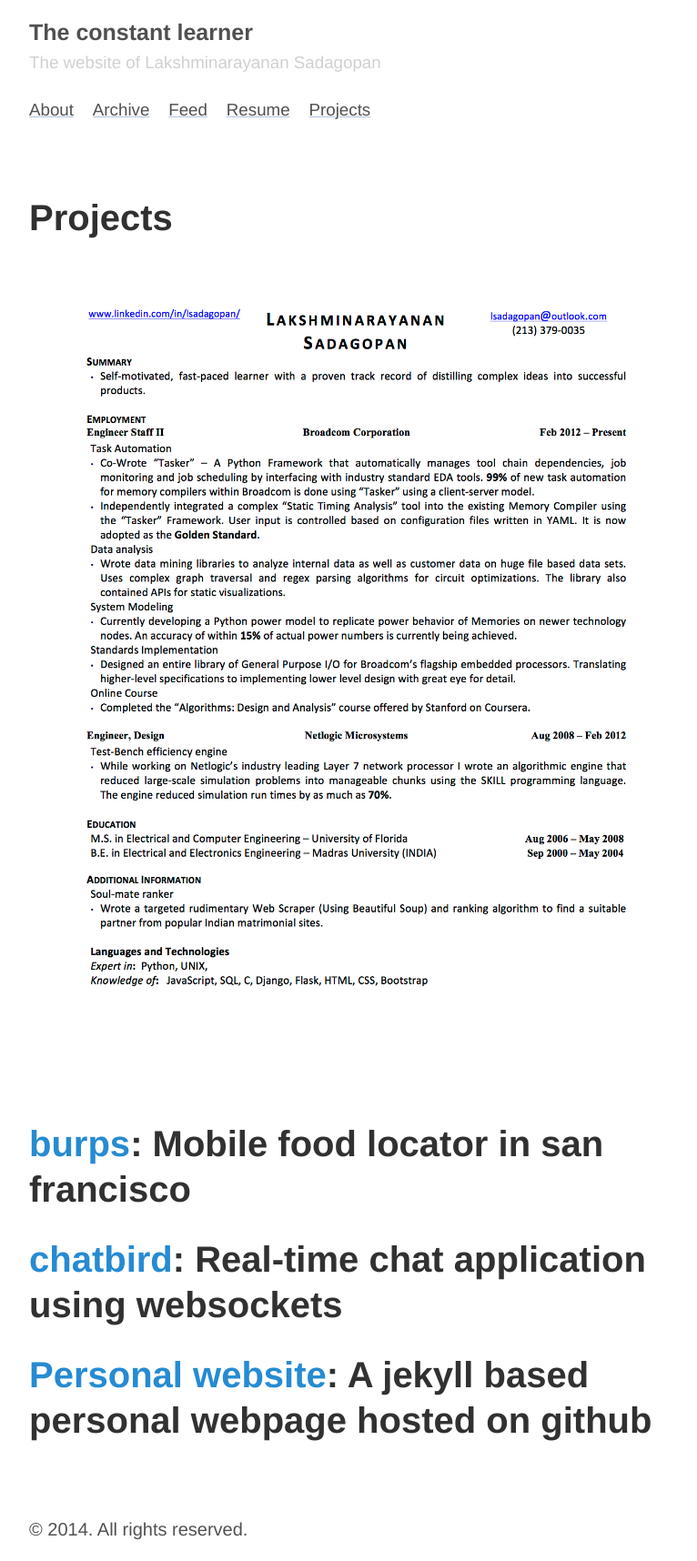
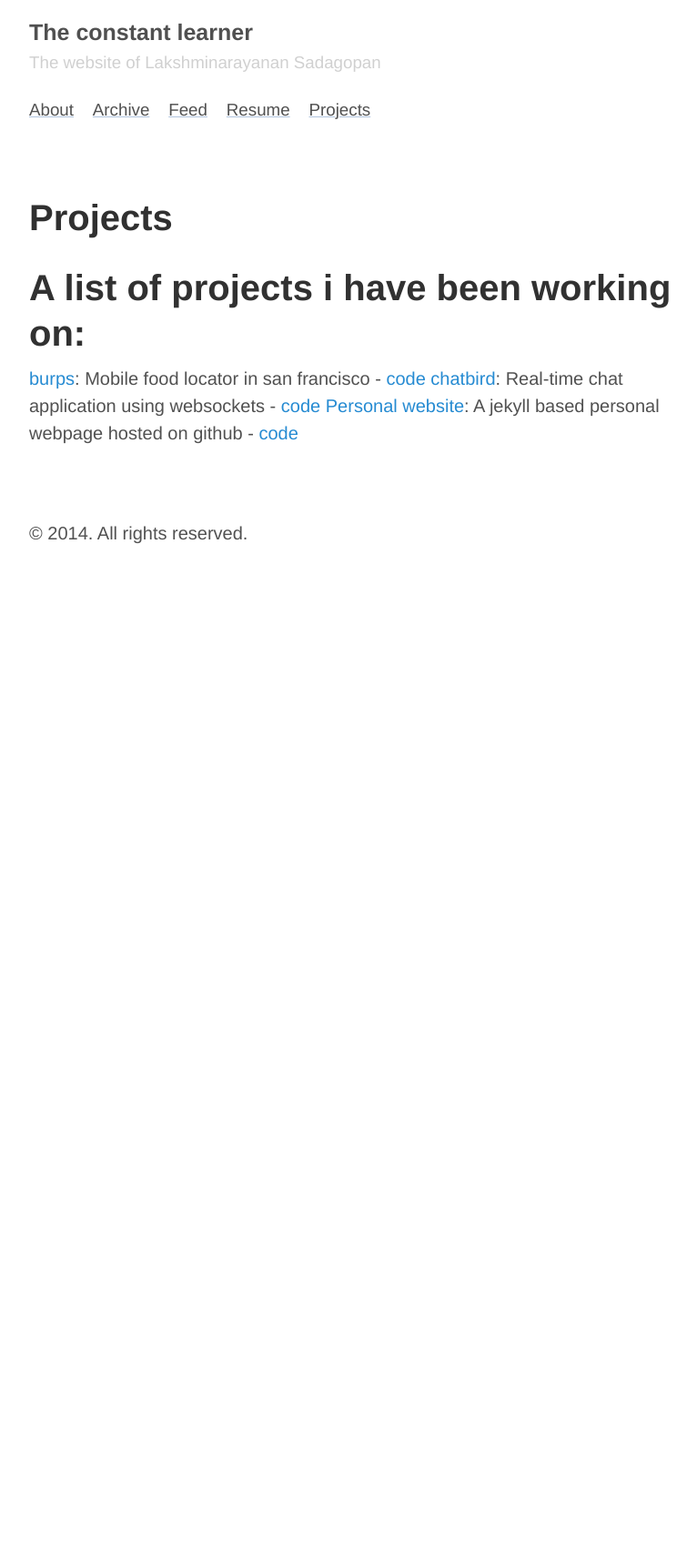
Before and after one commit to laxmynarain/laxmynarain.github.io, a Jekyll site: the page built from projects.md, in a window 1280 px wide. Shown: the whole page at 91% size, without its empty margins (248-1014 px from the left). Built offline with Jekyll 4.4.1, drawn with Linux system fonts in a browser that asks for light colours; Markdown is read by kramdown in place of the engine named in the settings; comment, search, counter and statistics services are not loaded; after the commit the page ends 900 px from its top, so only the background shows below that.

Commit message:
Added projects

```diff
--- a/projects.md
+++ b/projects.md
@@ -2,8 +2,8 @@
 layout: page
 title:  Projects
 ---
+# A list of projects i have been working on:
 
-![Resume]({{ site.url }}assets/lsadagopan.png)
-# [burps](https://github.com/laxmynarain/burps): Mobile food locator in san francisco
-# [chatbird](https://github.com/laxmynarain/chatbird): Real-time chat application using websockets
-# [Personal website](https://github.com/laxmynarain/laxmynarain.github.io): A jekyll based personal webpage hosted on github
+[burps](http://burps.herokuapp.com/): Mobile food locator in san francisco - [code](https://github.com/laxmynarain/burps)
+[chatbird](http://chatbird.herokuapp.com/): Real-time chat application using websockets - [code](https://github.com/laxmynarain/chatbird)
+[Personal website](http://laxmynarain.github.io/): A jekyll based personal webpage hosted on github - [code](https://github.com/laxmynarain/laxmynarain.github.io)
```
